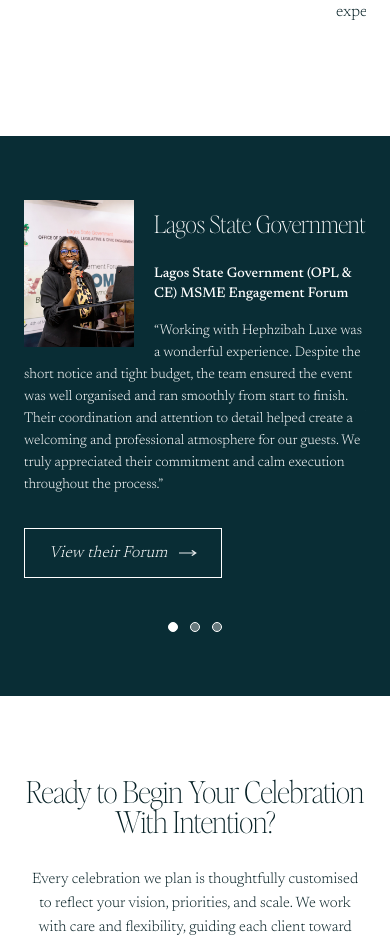
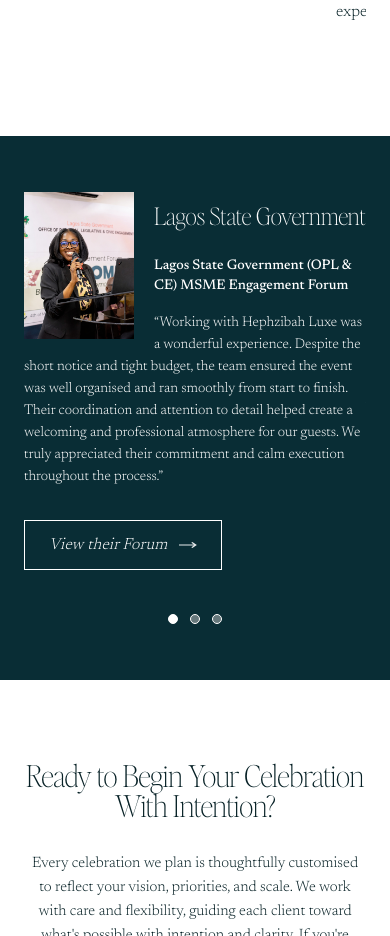
Before and after one commit to debire/Hephzibah-Luxe, a Next.js app in the folder event-studio/: page /services in a window 390 px wide. Shown: the part 7900-8836 px from the top of the page. Built offline with nearby package versions, Linux system fonts and the light colour scheme; grey boxes are pictures that could not be loaded.

Commit message:
before and after, celebration and testimonial section responsiveness nearly done

```diff
--- a/event-studio/components/sections/Testimonials.tsx
+++ b/event-studio/components/sections/Testimonials.tsx
@@ -45,7 +45,7 @@
     }, []);
 
     return (
-        <section className="relative z-40 bg-secondary text-background py-16 sm:py-20 md:py-24 lg:py-16 xl:py-20 2xl:py-24 overflow-hidden">
+        <section className="relative z-40 bg-secondary text-background py-14 sm:py-16 md:py-20 lg:py-16 xl:py-20 2xl:py-24 overflow-hidden">
             <div className="px-6 sm:px-8 md:px-10 lg:px-12 xl:px-16 2xl:px-20">
                 <div className="relative overflow-hidden">
                     <div
@@ -77,7 +77,7 @@
                                         {t.subheader}
                                     </p>
 
-                                    <p className="mt-4 sm:mt-5 md:mt-6 font-body font-light text-background text-[14px] leading-[22px] sm:text-[15px] sm:leading-[24px] md:text-[17px] md:leading-[28px]">
+                                    <p className="mt-4 sm:mt-5 md:mt-6 font-body font-light text-background text-[14px] leading-[22px] sm:text-[15px] sm:leading-[24px] md:text-[18px] md:leading-[28px]">
                                         {t.quote}
                                     </p>
 
```
